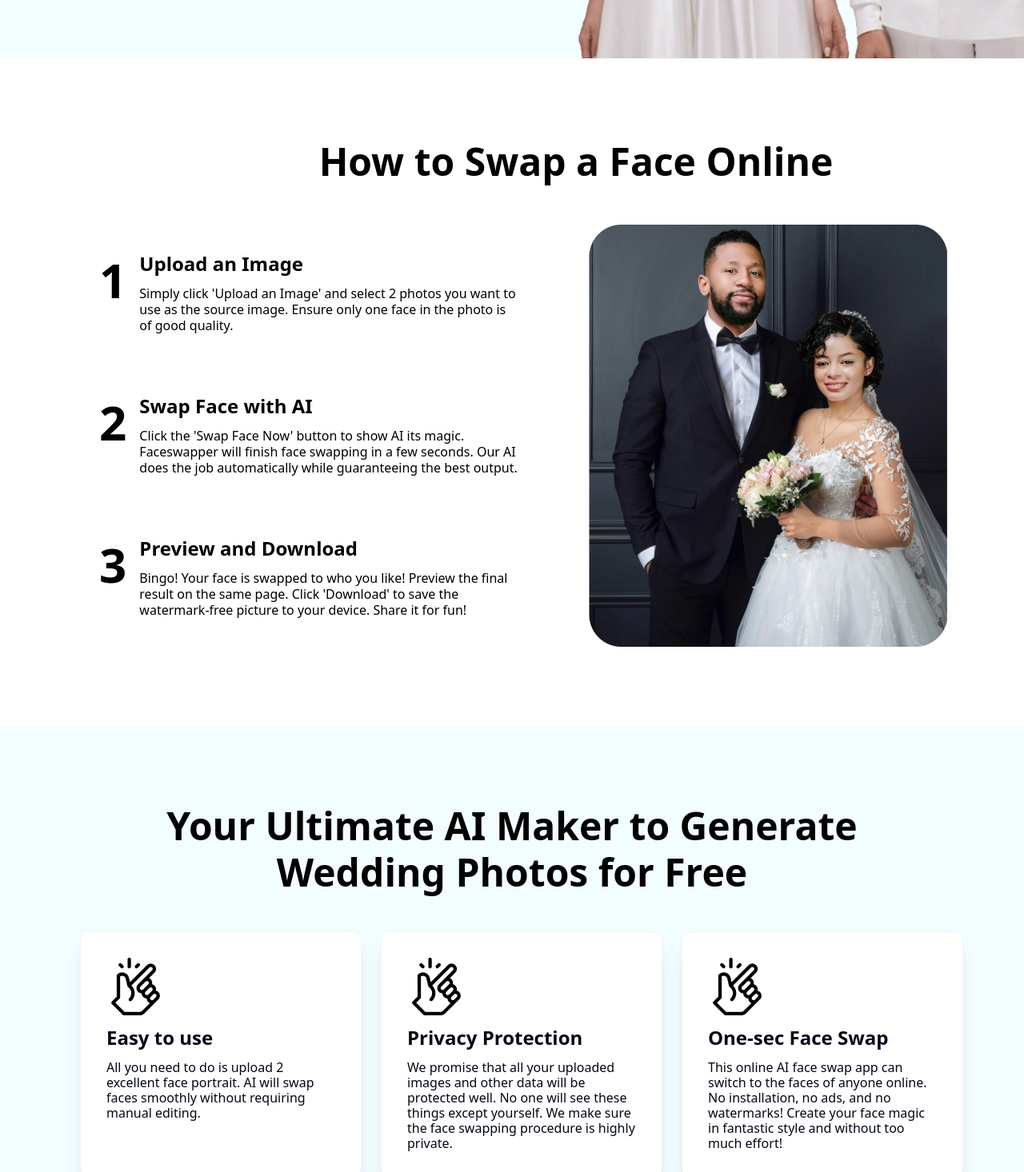
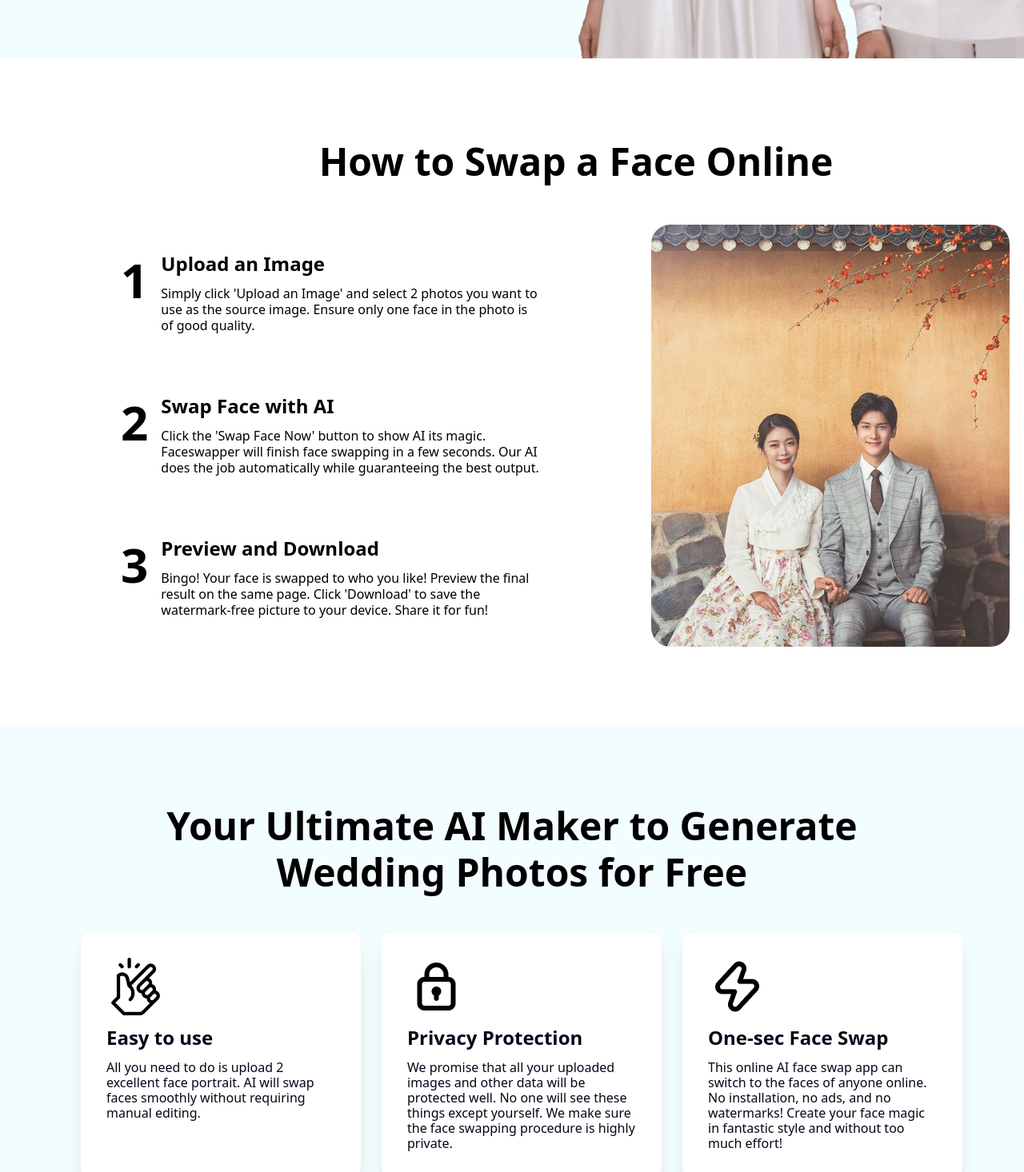
Before and after one commit to hunglcv083/wedding, a React (Vite) app: page / in a window 1280 px wide. Shown: the part 781-2247 px from the top of the page at 80% size. Built offline with nearby package versions, Linux system fonts and the light colour scheme; a web font is replaced by a local one.

Commit message:
swap img

```diff
--- a/src/pages/HomePage.tsx
+++ b/src/pages/HomePage.tsx
@@ -133,12 +133,12 @@ const HomePage = () => {
 
           </div>
           <div className="bg-[#FFF] md:w-[1440px] md:mx-auto md:mb-[100px] mt-5 md:mt-0 mx-auto justify-center">
-              <h1 className="md:font-[800] md:text-[48px] md:leading-[58px] text-black text-center md:mt-[100px] md:mb-[50px] text-[24px] font-extrabold">How to Swap a Face Online</h1>
-              <div className="md:grid md:grid-cols-2 md:px-[100px] md:gap-8 mt-10">
+              <h1 className="md:font-[800] md:text-[48px] md:leading-[58px] text-black text-center md:mt-[100px] md:mb-[50px] text-[24px] font-extrabold mx-auto justify-center">How to Swap a Face Online</h1>
+              <div className="md:grid md:grid-cols-2 md:px-[100px] md:gap-8 mt-10 mx-auto">
               <div className="">
-              <ul className=" space-y-2 ulhome md:block hidden">
+              <ul className=" space-y-2 ulhome md:block hidden mx-auto">
                 <li className="">
-                  <div className="rounded-xl my-auto hover:shadow-xl  w-[550px] h-[170px] cards">
+                  <div className="rounded-xl my-auto hover:shadow-xl  w-[550px] h-[170px] cards mx-auto">
                     <div className="flex gap-[16px] pt-6 pl-6 group">
                     <strong className="font-black text-black text-[60px] group-hover:text-[#33C5E9]">1</strong>
                     <div className="mt-[10px] text-xs font-medium text-gray-300">
@@ -149,7 +149,7 @@ const HomePage = () => {
                   </div>
                 </li>
                 <li className="">
-                  <div className="rounded-xl hover:shadow-xl w-[550px] h-[170px] cards card1">
+                  <div className="rounded-xl hover:shadow-xl w-[550px] h-[170px] cards card1 mx-auto">
                     <div className="flex gap-[16px] pt-6 pl-6 group">
                     <strong className="font-black text-black text-[60px] group-hover:text-[#33C5E9]">2</strong>
                     <div className="mt-[10px] text-xs font-medium text-gray-300">
@@ -160,7 +160,7 @@ const HomePage = () => {
                   </div>
                 </li>
                 <li className=" ">
-                  <div className="rounded-xl my-auto hover:shadow-xl w-[550px] h-[170px] cards card1">
+                  <div className="rounded-xl my-auto hover:shadow-xl w-[550px] h-[170px] cards card1 mx-auto">
                     <div className="flex gap-[16px] pt-6 pl-6 group">
                     <strong className="font-black text-black text-[60px] group-hover:text-[#33C5E9]">3</strong>
                     <div className="mt-[10px] text-xs font-medium text-gray-300">
@@ -172,15 +172,15 @@ const HomePage = () => {
                 </li>
               </ul>
               </div>
-                <div className="px-5 md:px-0">
-                  <img src="img\swap-online.png" alt="" />
+                <div className="px-5 md:px-0 md:w-[448px] md:h-[528px] w-[300px] h-[300px]  rounded-3xl overflow-hidden mx-auto">
+                  <img src="img\cd9.jpg" className="w-full h-full object-cover" alt="" />
                 </div>
               </div>
-              <Carousel className="block md:hidden ml-5 pb-3">
+              <Carousel className="block md:hidden ml-5 pb-3 mx-auto">
               <CarouselContent>
-                  <CarouselItem >
-                    <li>
-                    <div className="rounded-xl my-auto hover:shadow-xl  md:w-[550px] h-[170px] w-[390px] cards">
+                  <CarouselItem className="">
+                    <li className="">
+                    <div className="rounded-xl my-auto hover:shadow-xl  md:w-[550px] h-[170px] w-[390px] cards mx-auto">
                       <div className="flex gap-[16px] pt-3 pl-6 group">
                       <strong className="font-black text-black text-[60px] group-hover:text-[#33C5E9]">1</strong>
                       <div className="mt-[10px] text-xs font-medium text-gray-300">
@@ -193,7 +193,7 @@ const HomePage = () => {
                   </CarouselItem>
                   <CarouselItem >
                   <li className="">
-                  <div className="rounded-xl hover:shadow-xl md:w-[550px] h-[170px] w-[390px] cards card1">
+                  <div className="rounded-xl hover:shadow-xl md:w-[550px] h-[170px] w-[390px] cards card1 mx-auto">
                     <div className="flex gap-[16px] pt-3 pl-6 group">
                     <strong className="font-black text-black text-[60px] group-hover:text-[#33C5E9]">2</strong>
                     <div className="mt-[10px] text-xs font-medium text-gray-300">
@@ -206,7 +206,7 @@ const HomePage = () => {
                   </CarouselItem>
                   <CarouselItem >
                   <li className=" ">
-                  <div className="rounded-xl my-auto hover:shadow-xl md:w-[550px] w-[390px] h-[170px] cards card1">
+                  <div className="rounded-xl my-auto hover:shadow-xl md:w-[550px] w-[390px] h-[170px] cards card1 mx-auto">
                     <div className="flex gap-[16px] pt-3 pl-6 group">
                     <strong className="font-black text-black text-[60px] group-hover:text-[#33C5E9]">3</strong>
                     <div className="mt-[10px] text-xs font-medium text-gray-300">
@@ -231,14 +231,14 @@ const HomePage = () => {
                 </div>
               </div>
               <div className="w-[352px] p-[32px] block rounded-xl border bg-white border-gray-100 shadow-xl hover:border-gray-200 hover:ring-1 hover:ring-gray-200 focus:outline-none focus:ring mt-7 md:mt-0">
-                <img src="img\easy-to-use 2.png" alt="" />
+                <img src="img\light.png" alt="" />
                 <div className="mt-[10px] text-left">
                   <h5 className="font-[700] text-[24px]">Privacy Protection</h5>
                   <p className="mt-[10px] font-[500] text-[16px] leading-[19px]">We promise that all your uploaded images and other data will be protected well. No one will see these things except yourself. We make sure the face swapping procedure is highly private.</p>
                 </div>
               </div>
               <div className="w-[352px] p-[32px] block rounded-xl border bg-white border-gray-100 shadow-xl hover:border-gray-200 hover:ring-1 hover:ring-gray-200 focus:outline-none focus:ring mt-7 md:mt-0">
-                <img src="img\easy-to-use 2.png" alt="" />
+                <img src="img\lights.png" alt="" />
                 <div className="mt-[10px] text-left">
                   <h5 className="font-[700] text-[24px]">One-sec Face Swap</h5>
                   <p className="mt-[10px] font-[500] text-[16px] leading-[19px]">This online AI face swap app can switch to the faces of anyone online. No installation, no ads, and no watermarks! Create your face magic in fantastic style and without too much effort!</p>
--- a/src/pages/upload_image/Generate.tsx
+++ b/src/pages/upload_image/Generate.tsx
@@ -172,7 +172,7 @@ const Generate = () => {
                 <div className="md:ml-[160px] md:w-[1120px] w-[370px] md:mt-11 ml-[10px] md:block hidden">
                     <div className="grid grid-cols-2 gap-6">
                         <div className="">
-                            <img className="w-full h-full object-cover" onClick={()=>handleDownloadImage(data.sukien_2_image.link_da_swap)} src={data.link_anh_swap[0]} alt="aaa" />
+                            <img className="w-full h-full object-cover" onClick={()=>handleDownloadImage(data.sukien_2_image.link_da_swap)} src={data.sukien_2_image.link_da_swap} alt="aaa" />
                         </div>
                         <div className=" grid grid-cols-2 gap-6">
                             <div className="">
```
Also changed, not shown: src/pages/upload_image/NewUpload.tsx (+7 -16 lines), public/img/cd9.jpg (added), public/img/gal1.png.
